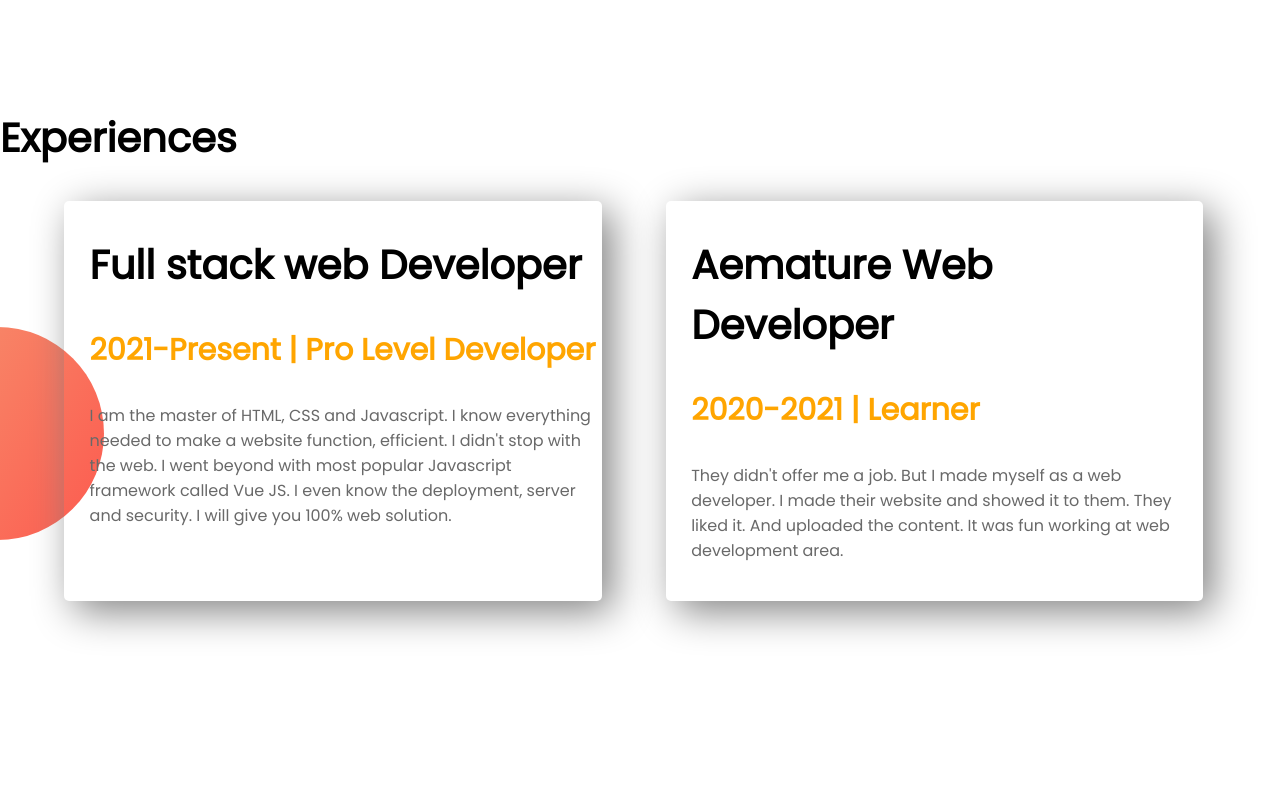
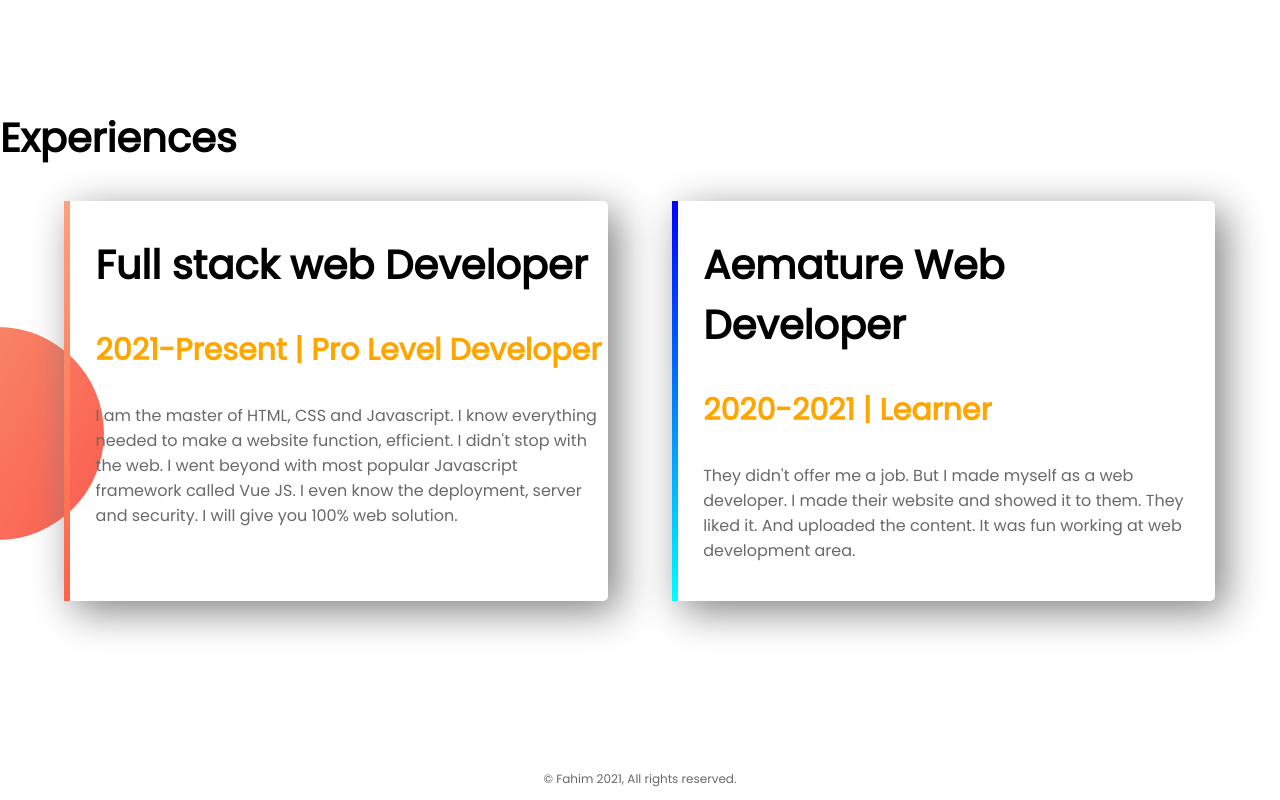
Before and after one commit to fahimkuet09/fahim-portfolio, a plain HTML site: page index.html in a window 1280 px wide. Shown: the part 1225-2025 px from the top of the page. Before the commit the page ends 1983 px from the top, so only its background shows below. Drawn offline with Linux system fonts and the light colour scheme.

Commit message:
foot commit

```diff
--- a/index.html
+++ b/index.html
@@ -44,17 +44,22 @@
 
     <section class="experience-area">
         <h2>Experiences</h2>
-        <div class="half-width single-experience">
+        <div id="full-stack" class="half-width single-experience">
             <h2>Full stack web Developer</h2>
             <h3 class="orange-heighlight">2021-Present | Pro Level Developer</h3>
             <p> I am the master of HTML, CSS and Javascript. I know everything needed to make a website function, efficient. I didn't stop with the web. I went beyond with most popular Javascript framework called Vue JS. I even know the deployment, server and security. I will give you 100% web solution.</p>
         </div>
-        <div class="half-width single-experience">
+        <div id="child-stack" class="half-width single-experience">
         <h2>Aemature Web Developer</h2>
         <h3 class="orange-heighlight">2020-2021 | Learner</h3>
          <p>They didn't offer me a job. But I made myself as a  web developer. I made their website and showed it to them. They liked it. And uploaded the content. It was fun working at web development area. </p>
         </div>
     </section>
 
+    <footer>
+        <p>© Fahim 2021, All rights reserved.</p>
+
+    </footer>
+
 </body>
 </html>
--- a/style.css
+++ b/style.css
@@ -15,9 +15,7 @@ p{color: dimgray; }
 
 .orange-heighlight{color: orange;}
 
-.half-width{
-
-width: 40%;
+.half-width{width: 40%;
 float: left;
 margin-left: 5%;
 padding-left: 2%;
@@ -46,3 +44,19 @@ padding-bottom: 150px;
 .experience-area{ background-image: url("image/exp-bg.png");
 background-repeat: no-repeat;
 background-position: left;}
+
+#full-stack{border-left: 6px solid;
+
+border-image:linear-gradient( 180deg, lightsalmon,tomato) ;
+border-image-slice: 1;
+}
+
+#child-stack{
+    border-left: 6px solid;
+    border-image: linear-gradient(180deg, blue, cyan);
+    border-image-slice: 1;
+}
+footer p{
+    text-align: center;
+    font-size: 12px;
+}
```
